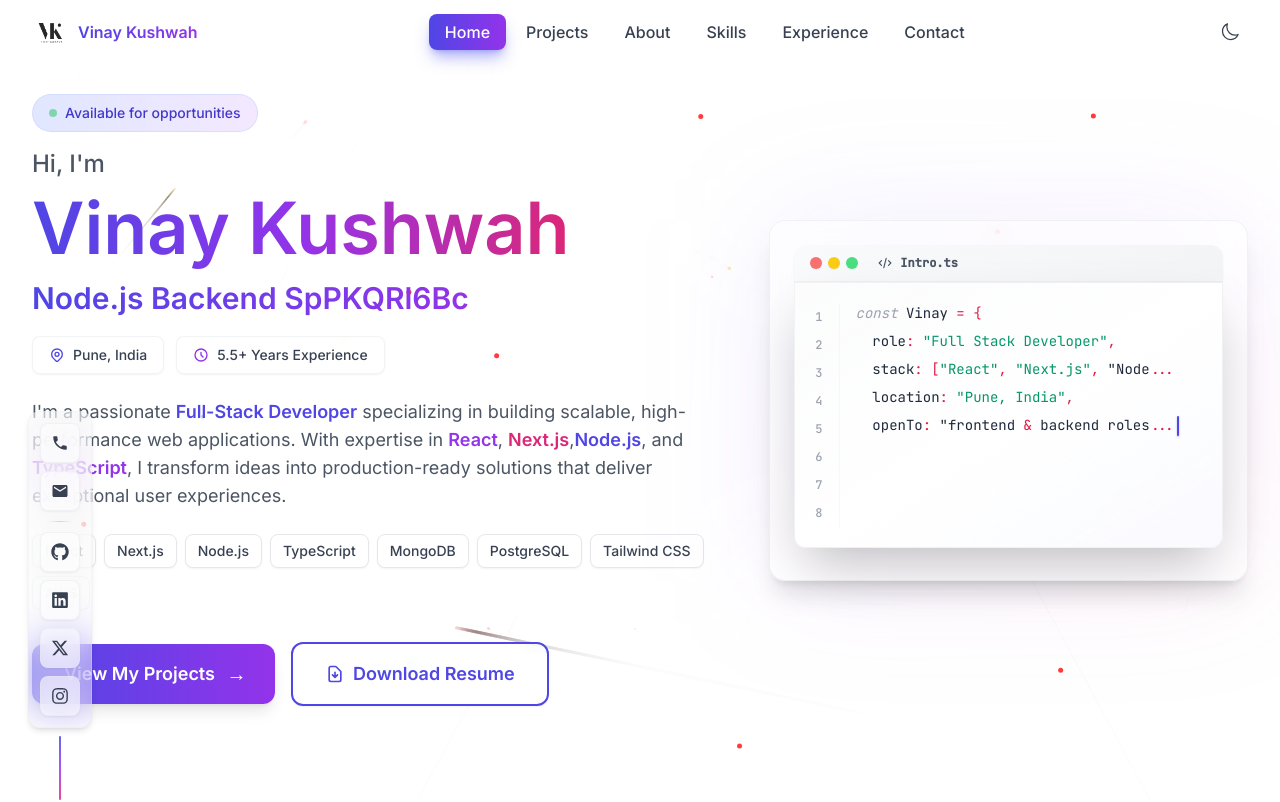
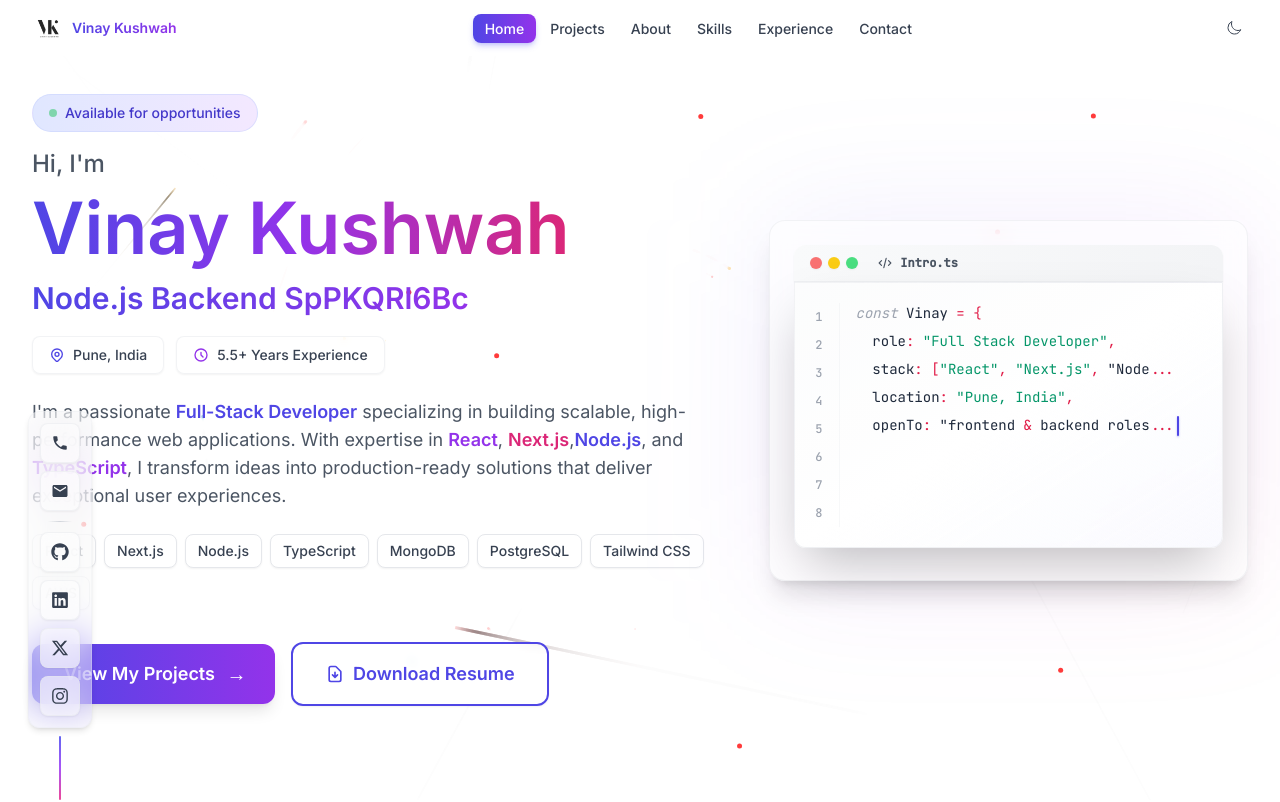
Before and after one commit to vinukush017/portfolio_my, a React (Vite) app: page / in a window 1280 px wide. Shown: the top 802 px of the page. Built offline with nearby package versions, Linux system fonts and the light colour scheme; the HTML template or start-up script is replaced by a standard one.

Commit message:
new navbar

```diff
--- a/src/components/Navbar.tsx
+++ b/src/components/Navbar.tsx
@@ -330,7 +330,7 @@ const Navbar: React.FC = () => {
                 scrollToSection(link);
               }}
               className={[
-                "relative px-4 py-2 font-medium rounded-lg cursor-pointer transition-all duration-300 focus:outline-none focus-visible:ring-2 focus-visible:ring-offset-2 focus-visible:ring-indigo-500 group",
+                "relative px-3 py-1.5 text-sm font-medium rounded-lg cursor-pointer transition-all duration-300 focus:outline-none focus-visible:ring-2 focus-visible:ring-offset-2 focus-visible:ring-indigo-500 group",
                 isActive
                   ? "text-white"
                   : isDark
@@ -341,8 +341,8 @@ const Navbar: React.FC = () => {
                 reduceMotion
                   ? undefined
                   : isActive
-                  ? { scale: 1.05, y: -2 }
-                  : { scale: 1.05, y: -2 }
+                  ? { scale: 1.03, y: -1 }
+                  : { scale: 1.03, y: -1 }
               }
               whileTap={reduceMotion ? undefined : { scale: 0.95 }}
               aria-current={isActive ? "page" : undefined}
@@ -356,7 +356,7 @@ const Navbar: React.FC = () => {
                 {isActive && (
                   <motion.span
                     layoutId="activeNav"
-                    className="absolute inset-0 rounded-lg z-0 bg-gradient-to-r from-indigo-600 to-purple-600 shadow-lg shadow-indigo-500/50"
+                    className="absolute inset-0 rounded-lg z-0 bg-gradient-to-r from-indigo-600 to-purple-600 shadow-md shadow-indigo-500/30"
                     initial={{ opacity: 0 }}
                     animate={{ opacity: 1 }}
                     exit={{ opacity: 0 }}
@@ -428,7 +428,7 @@ const Navbar: React.FC = () => {
         aria-label="Primary Navigation"
       >
         <div className="w-full max-w-7xl mx-auto px-4 sm:px-6 lg:px-8">
-          <div className="flex items-center justify-between h-16 gap-4">
+          <div className="flex items-center justify-between h-14 gap-3">
             {/* Left: Logo */}
             <motion.a
               href="#home"
@@ -444,53 +444,53 @@ const Navbar: React.FC = () => {
                   window.history.replaceState(null, "", "#home");
                 }, 100);
               }}
-              className="flex items-center gap-2.5 hover:opacity-80 transition-opacity group"
-              whileHover={reduceMotion ? undefined : { scale: 1.05 }}
+              className="flex items-center gap-2 hover:opacity-80 transition-opacity group"
+              whileHover={reduceMotion ? undefined : { scale: 1.03 }}
               whileTap={reduceMotion ? undefined : { scale: 0.95 }}
             >
               <div className="relative">
                 <img
                   src="/1.png"
-                  className="h-9 w-9 rounded-full block dark:hidden transition-transform group-hover:rotate-6"
+                  className="h-8 w-8 rounded-full block dark:hidden transition-transform group-hover:rotate-6"
                   alt="Logo"
                 />
                 <img
                   src="/2.png"
-                  className="h-9 w-9 rounded-full hidden dark:block transition-transform group-hover:rotate-6"
+                  className="h-8 w-8 rounded-full hidden dark:block transition-transform group-hover:rotate-6"
                   alt="Logo (Dark)"
                 />
               </div>
-              <span className="hidden sm:block text-base font-bold bg-gradient-to-r from-indigo-600 to-purple-600 dark:from-indigo-400 dark:to-purple-400 bg-clip-text text-transparent">
+              <span className="hidden sm:block text-sm font-bold bg-gradient-to-r from-indigo-600 to-purple-600 dark:from-indigo-400 dark:to-purple-400 bg-clip-text text-transparent">
                 Vinay Kushwah
               </span>
             </motion.a>
 
             {/* Center: Desktop links */}
             <div className="hidden md:flex flex-1 justify-center items-center">
-              <ul className="flex items-center gap-1">{desktopLinks}</ul>
+              <ul className="flex items-center gap-0.5">{desktopLinks}</ul>
             </div>
 
             {/* Right: controls */}
-            <div className="flex items-center gap-2">
+            <div className="flex items-center gap-1.5">
               <motion.button
                 aria-label="Toggle theme"
                 onClick={() => setIsDark((d) => !d)}
-                className="p-2 rounded-lg hover:bg-gray-100 dark:hover:bg-gray-800 transition-colors focus:outline-none focus-visible:ring-2 focus-visible:ring-indigo-500 focus-visible:ring-offset-2"
+                className="p-1.5 rounded-lg hover:bg-gray-100 dark:hover:bg-gray-800 transition-colors focus:outline-none focus-visible:ring-2 focus-visible:ring-indigo-500 focus-visible:ring-offset-2"
                 type="button"
-                whileHover={reduceMotion ? undefined : { scale: 1.1 }}
+                whileHover={reduceMotion ? undefined : { scale: 1.05 }}
                 whileTap={reduceMotion ? undefined : { scale: 0.9 }}
               >
                 {isDark ? (
-                  <SunIcon className="w-5 h-5 text-yellow-400" />
+                  <SunIcon className="w-4 h-4 text-yellow-400" />
                 ) : (
-                  <MoonIcon className="w-5 h-5 text-gray-700 dark:text-gray-300" />
+                  <MoonIcon className="w-4 h-4 text-gray-700 dark:text-gray-300" />
                 )}
               </motion.button>
 
               {/* Menu button (mobile only) */}
               <motion.button
                 ref={menuButtonRef}
-                className="md:hidden p-2 rounded-lg focus:outline-none focus-visible:ring-2 focus-visible:ring-offset-2 focus-visible:ring-indigo-500 hover:bg-gray-100 dark:hover:bg-gray-800 transition-colors"
+                className="md:hidden p-1.5 rounded-lg focus:outline-none focus-visible:ring-2 focus-visible:ring-offset-2 focus-visible:ring-indigo-500 hover:bg-gray-100 dark:hover:bg-gray-800 transition-colors"
                 onClick={() => setMenuOpen((o) => !o)}
                 aria-label="Toggle menu"
                 aria-expanded={menuOpen}
@@ -501,9 +501,9 @@ const Navbar: React.FC = () => {
                 transition={{ type: "spring", stiffness: 400, damping: 25 }}
               >
                 {menuOpen ? (
-                  <XMarkIcon className="h-6 w-6 text-gray-900 dark:text-white" />
+                  <XMarkIcon className="h-5 w-5 text-gray-900 dark:text-white" />
                 ) : (
-                  <Bars3Icon className="h-6 w-6 text-gray-900 dark:text-white" />
+                  <Bars3Icon className="h-5 w-5 text-gray-900 dark:text-white" />
                 )}
               </motion.button>
             </div>
@@ -544,7 +544,7 @@ const Navbar: React.FC = () => {
                           }, 150);
                         }}
                         className={`
-                          group relative block w-full text-base font-medium px-6 py-3
+                          group relative block w-full text-sm font-medium px-5 py-2.5
                           transition-all duration-300 overflow-hidden
                           ${
                             isActive
```
